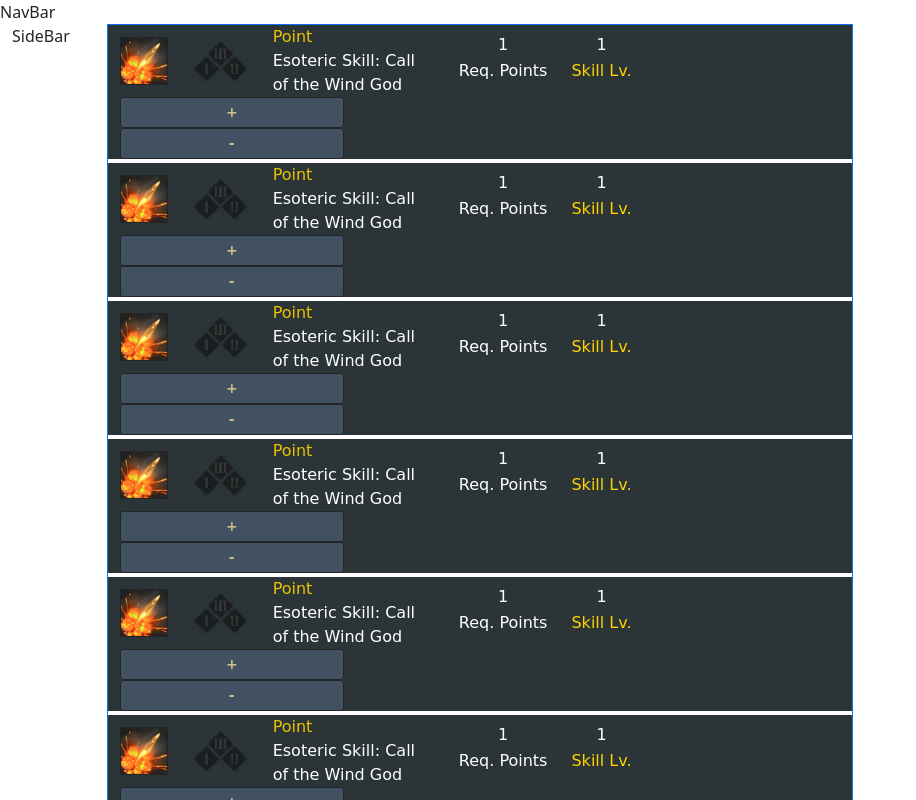
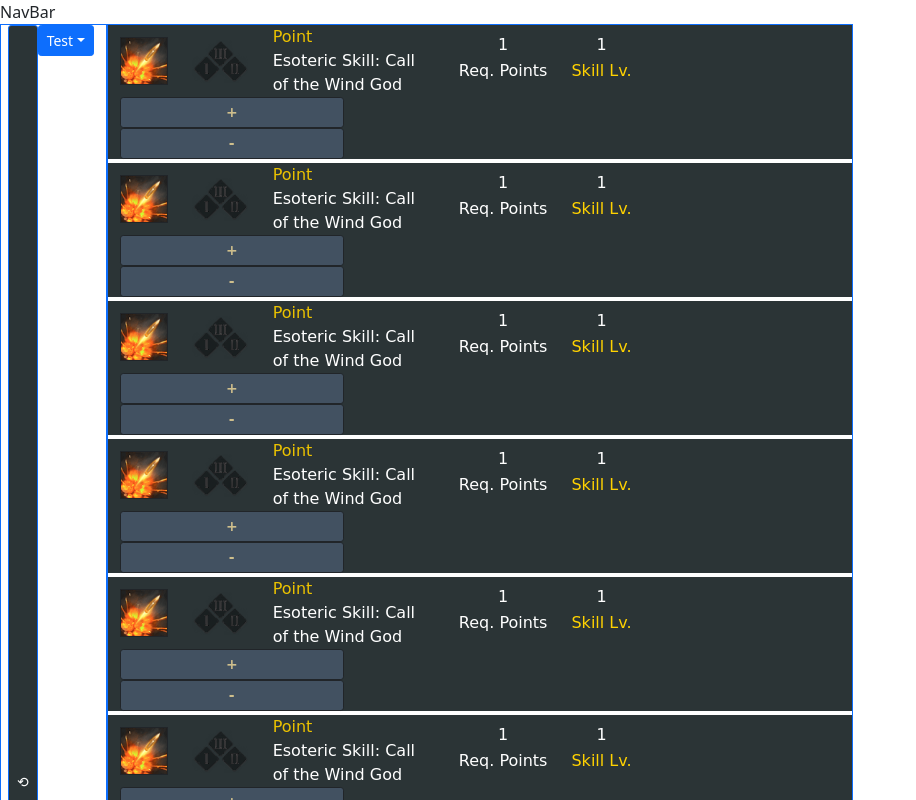
Before and after one commit to ChrisTimbol/ArkTreeCalc, a React (Create React App) app in the folder react-arktree/: page / in a window 1280 px wide. Shown: the top 800 px of the page, without its empty margins (0-916 px from the left). Built offline with nearby package versions, Linux system fonts and the light colour scheme.

Commit message:
Added reset button and class selector button

```diff
--- a/react-arktree/src/App.css
+++ b/react-arktree/src/App.css
@@ -1,4 +1,4 @@
-.SkillCard {
+.SkillCard, .Reset-Button, .class-Select-Button {
     background-color: #2b3436;
     font-family: "Comic Sans MS", "Comic Sans", cursive;
 }
--- a/react-arktree/src/App.js
+++ b/react-arktree/src/App.js
@@ -7,16 +7,44 @@ import Col from "react-bootstrap/Col";
 import Stack from 'react-bootstrap/Stack'; */
 import SkillRow from './SkillRows.jsx';
 import TriportSkill from './TriportSkills.jsx';
+import DropdownButton from 'react-bootstrap/DropdownButton'
+import Dropdown from 'react-bootstrap/Dropdown'
+import Button from 'react-bootstrap/Button'
 const App = () => {
   return (
     <div className="App">
       <Container fluid className="Book_Of_Coordination  ">
         <Row className="NavBar">NavBar</Row>
 
-        <Row className="rowContainer_for_positioning ">
-          <Col sm='1' className="SideBar">SideBar</Col>
+        <Row className="rowContainer_for_positioning">
+          <Col sm='1' className="SideBar border border-primary d-flex justify-content-end mb-1">
+          <Button size='sm' className="Reset-Button ">⟲</Button>
+          {/* on click get DropdownButton property title and then set it on click of a item*/}
+          {/* Do this to change all images to depending on click */}
+          {/* Rename images  */}
+          {/* https://www.codegrepper.com/code-examples/javascript/react+import+multiple+images+from+folder */}
+          {/* Best way to import different images? */}
+          <DropdownButton  aria-haspopup="true" aria-expanded="false" size='sm' id="dropdown-basic-button " title="Test">
+              <Dropdown.Item href="#/action-1">Artillerist</Dropdown.Item>
+              <Dropdown.Item href="#/action-2">Bard</Dropdown.Item>
+              <Dropdown.Item href="#/action-3">Deadeye</Dropdown.Item>
+              <Dropdown.Item href="#/action-3">Deathblade</Dropdown.Item>
+              <Dropdown.Item href="#/action-3">Gunlancer</Dropdown.Item>
+              <Dropdown.Item href="#/action-3">Gunslinger</Dropdown.Item>
+              <Dropdown.Item href="#/action-3">Paladin</Dropdown.Item>
+              <Dropdown.Item href="#/action-3">Scrapper</Dropdown.Item>
+              <Dropdown.Item href="#/action-3">Shadowhunter</Dropdown.Item>
+              <Dropdown.Item href="#/action-3">Sharpshooter</Dropdown.Item>
+              <Dropdown.Item href="#/action-3">Sorceress</Dropdown.Item>
+              <Dropdown.Item href="#/action-3">Soulfist</Dropdown.Item>
+              <Dropdown.Item href="#/action-3">Striker</Dropdown.Item>
+              <Dropdown.Item href="#/action-3">Wardancer</Dropdown.Item>
+            </DropdownButton>
 
-          <Col  xs='7' className="SkillRowColumn border border-primary">
+          </Col>
+
+          <Col xs='7' className="SkillRowColumn border border-primary">
+
             <SkillRow />
             <SkillRow />
             <SkillRow />
@@ -31,7 +59,7 @@ const App = () => {
 
           </Col>
           <Col xs='5' className=" border border-primary">
-          <TriportSkill />
+            <TriportSkill />
           </Col>
 
 
```
Also changed, not shown: react-arktree/src/index.js (+0 -71 lines).
